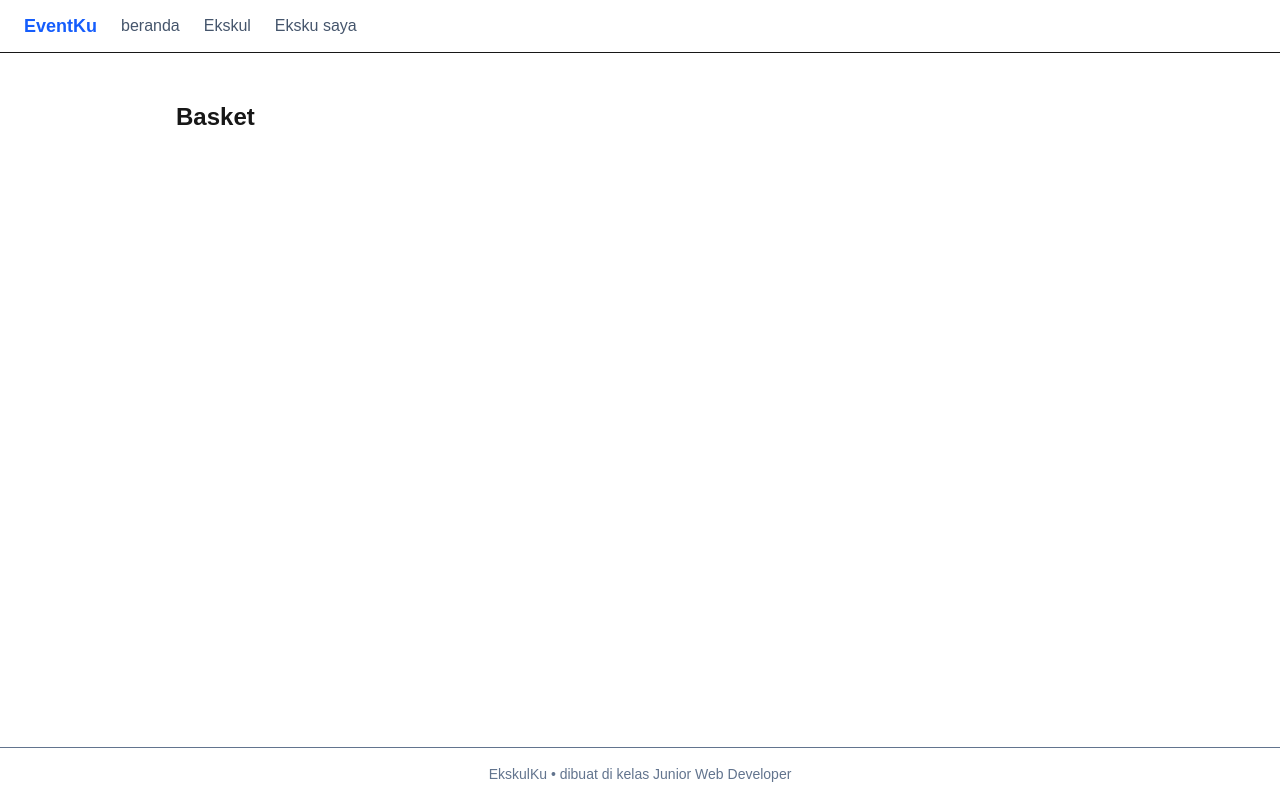
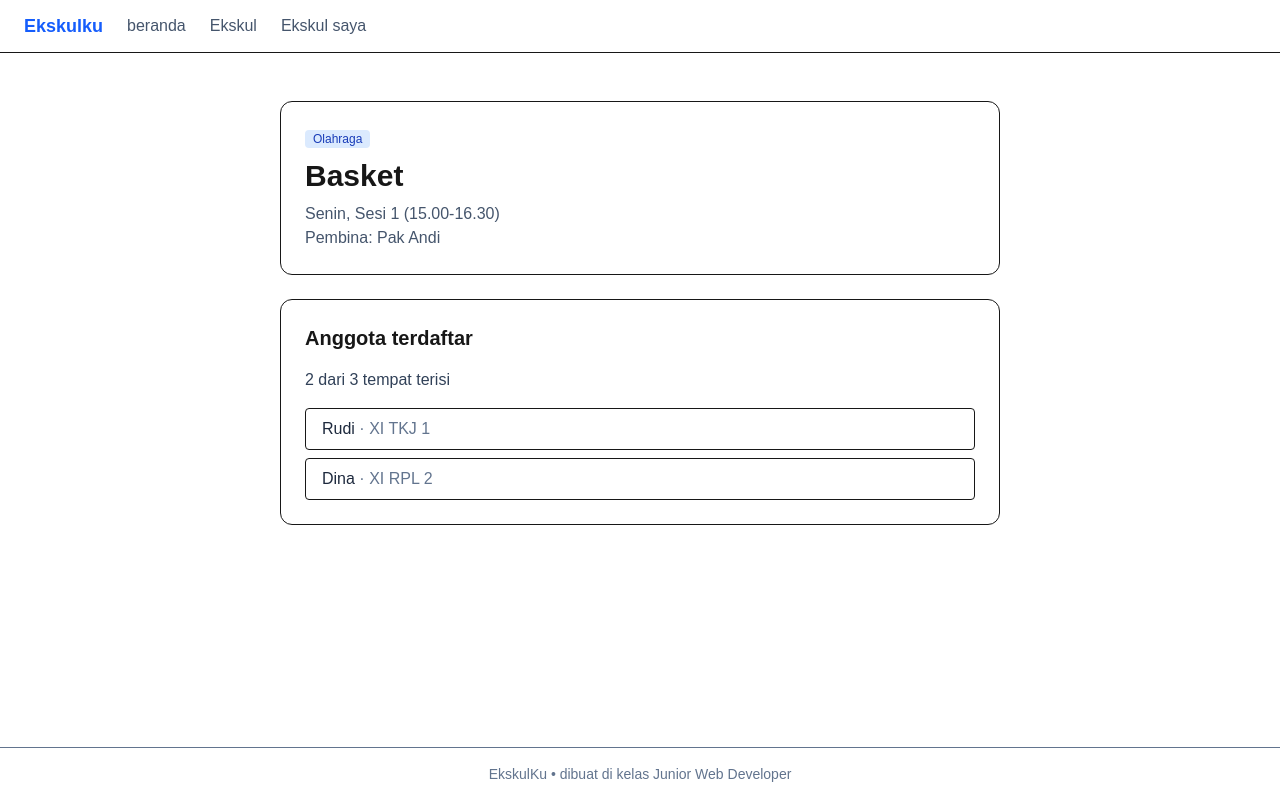
Before and after one commit to habibil1/EskulKu, a Next.js app: page /ekskul/1 in a window 1280 px wide. Built offline with nearby package versions, Linux system fonts and the light colour scheme; no server answers.

Commit message:
Misi 3: membuat detail ekskul dan daftar anggota

```diff
--- a/app/ekskul/[id]/page.tsx
+++ b/app/ekskul/[id]/page.tsx
@@ -1,5 +1,9 @@
+import { Suspense } from "react";
+import { notFound } from "next/navigation";
+import { cookies } from "next/headers";
 import { Metadata } from "next";
-import { ambilEkskul } from "@/data/ambil";
+import { ambilEkskul, ambilAnggota } from "@/data/ambil";
+import { JAM_SESI } from "@/data/ekskul";
 
 type Props = { params: Promise<{ id: string }> };
 
@@ -16,13 +20,81 @@ export default async function DetailEkskul({ params }: Props) {
   const { id } = await params;
   const ekskul = await ambilEkskul(Number(id));
 
-  if (!ekskul) {
-    return <div className="p-6">Ekskul tidak ditemukan</div>;
-  }
+  // Poin 6: Id yang tidak ada menampilkan 404
+  if (!ekskul) notFound();
 
   return (
-    <main className="p-6">
-      <h1 className="text-2xl font-bold">{ekskul.nama}</h1>
+    <main className="mx-auto max-w-3xl p-6">
+      {/* Bagian Detail Ekskul (Tampil lebih dulu) */}
+      <section className="mb-6 rounded-xl border bg-white p-6">
+        <span className="rounded bg-blue-100 px-2 py-0.5 text-xs font-medium text-blue-800">
+          {ekskul.kategori}
+        </span>
+        <h1 className="mt-2 text-3xl font-bold">{ekskul.nama}</h1>
+        <p className="mt-2 text-slate-600">
+          {ekskul.hari}, Sesi {ekskul.sesi} ({JAM_SESI[ekskul.sesi]})
+        </p>
+        <p className="text-slate-600">Pembina: {ekskul.pembina}</p>
+      </section>
+
+      {/* Bagian Daftar Anggota dengan Suspense */}
+      <section className="rounded-xl border bg-white p-6">
+        <h2 className="mb-4 text-xl font-bold">Anggota terdaftar</h2>
+        <Suspense
+          fallback={<p className="text-slate-500">Memuat anggota...</p>}
+        >
+          <DaftarAnggota ekskulId={ekskul.id} kuota={ekskul.kuota} />
+        </Suspense>
+      </section>
     </main>
   );
 }
+
+// Memisahkan komponen Anggota agar bisa dibungkus Suspense secara independen
+async function DaftarAnggota({
+  ekskulId,
+  kuota,
+}: {
+  ekskulId: number;
+  kuota: number;
+}) {
+  const anggota = await ambilAnggota(ekskulId);
+
+  // Mengambil nama dari cookie untuk pengecekan label "Kamu"
+  const cookieStore = await cookies();
+  const namaSiswa = cookieStore.get("nama")?.value;
+
+  const terisi = anggota.length;
+
+  return (
+    <div>
+      <p className="mb-4 font-medium text-slate-700">
+        {terisi} dari {kuota} tempat terisi
+      </p>
+
+      {terisi === 0 ? (
+        <p className="text-slate-500">Belum ada anggota.</p>
+      ) : (
+        <ul className="flex flex-col gap-2">
+          {anggota.map((a) => (
+            <li
+              key={a.nomor}
+              className="flex items-center justify-between rounded border px-4 py-2"
+            >
+              <div>
+                <span className="font-medium text-slate-800">{a.nama}</span>
+                <span className="text-slate-500"> · {a.kelas}</span>
+              </div>
+
+              {a.nama === namaSiswa && (
+                <span className="rounded bg-emerald-100 px-2 py-0.5 text-xs font-bold text-emerald-800">
+                  Kamu
+                </span>
+              )}
+            </li>
+          ))}
+        </ul>
+      )}
+    </div>
+  );
+}
--- a/components/Navbar.tsx
+++ b/components/Navbar.tsx
@@ -6,14 +6,14 @@ import { usePathname } from "next/navigation";
 const menu = [
   { href: "/", teks: "beranda" },
   { href: "/ekskul", teks: "Ekskul" },
-  { href: "/saya", teks: "Eksku saya" },
+  { href: "/saya", teks: "Ekskul saya" },
 ];
 
 export default function Navbar() {
   const pathname = usePathname();
   return (
     <nav className="flex items-center gap-6 border-b bg-white px-6 py-3">
-      <span className="text-lg font-bold text-blue-600">EventKu</span>
+      <span className="text-lg font-bold text-blue-600">Ekskulku</span>
       {menu.map((m) => (
         <Link
           key={m.href}
```
